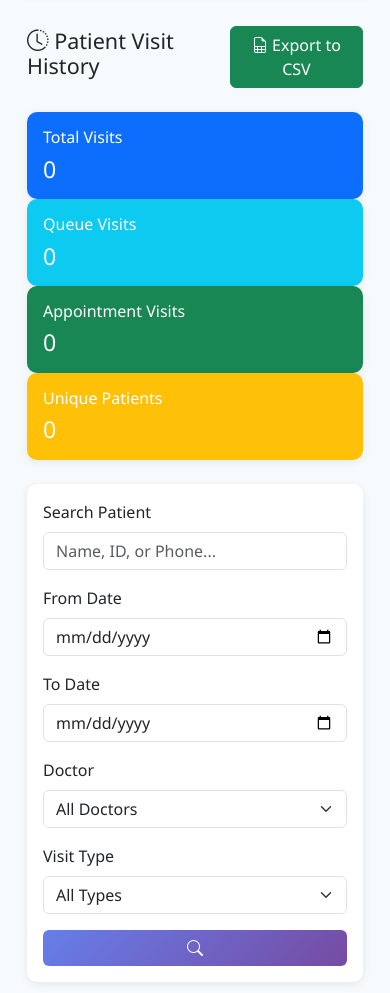
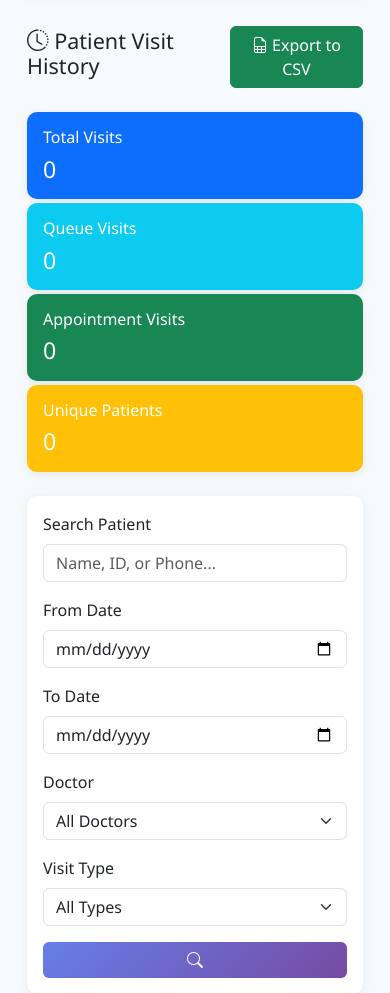
Before and after one commit to Tejas132005/Frontdesk_Clinic_Management, a Django app: page /frontdesk/visits/history/ in a window 390 px wide. Shown: the part 191-1184 px from the top of the page. Run offline with Django 4.2, Linux system fonts and the light colour scheme; the visitor is signed in with stand-in values (Sample User, id 1); data comes from the database, SQL or seed files in the repository; data that the repository does not hold is empty.

Commit message:
Made responsive visit_history.html

```diff
--- a/templates/frontdesk/visit_history.html
+++ b/templates/frontdesk/visit_history.html
@@ -19,7 +19,7 @@
                 </div>
             </div>
         </div>
-        <div class="col-md-3">
+        <div class="col-md-3 mt-1">
             <div class="card bg-info text-white">
                 <div class="card-body">
                     <h6 class="card-title">Queue Visits</h6>
@@ -27,7 +27,7 @@
                 </div>
             </div>
         </div>
-        <div class="col-md-3">
+        <div class="col-md-3 mt-1">
             <div class="card bg-success text-white">
                 <div class="card-body">
                     <h6 class="card-title">Appointment Visits</h6>
@@ -35,7 +35,7 @@
                 </div>
             </div>
         </div>
-        <div class="col-md-3">
+        <div class="col-md-3 mt-1">
             <div class="card bg-warning text-white">
                 <div class="card-body">
                     <h6 class="card-title">Unique Patients</h6>
```
